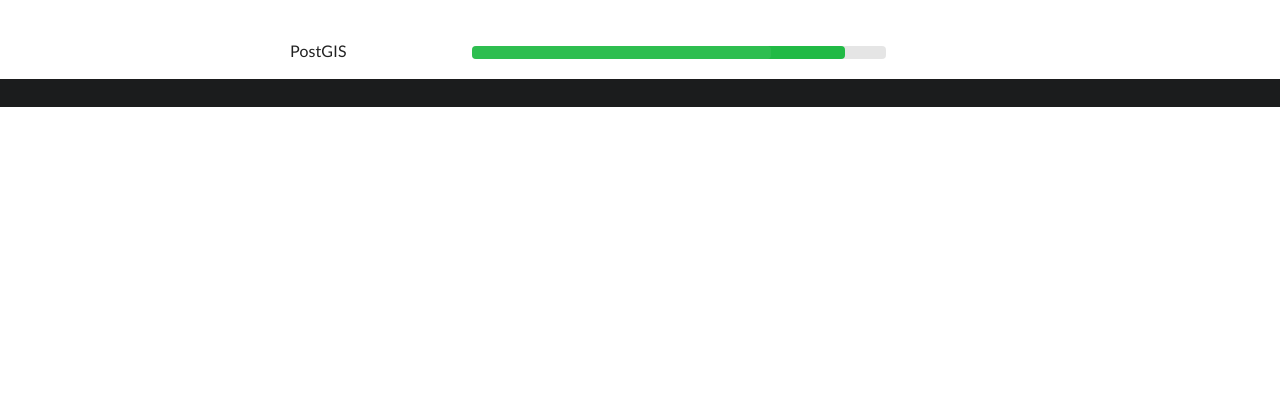
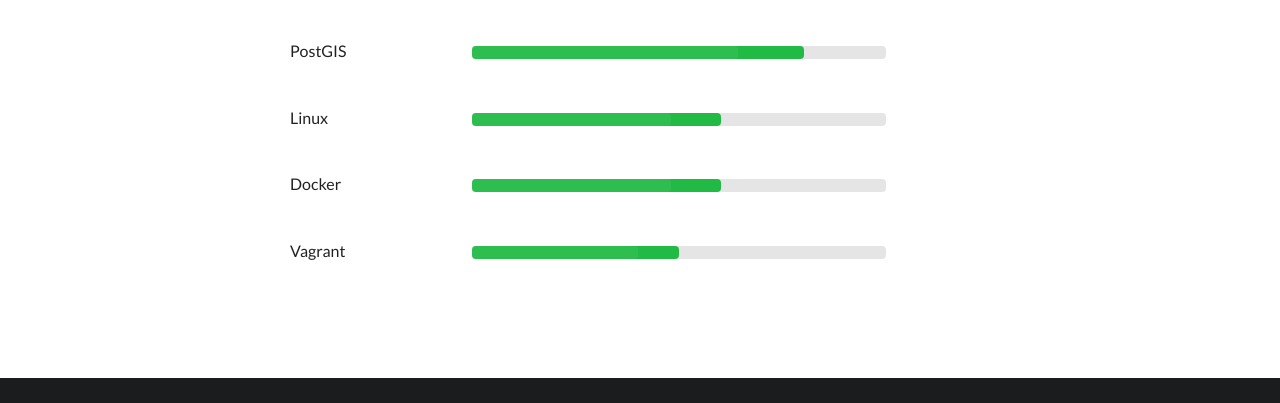
Before and after one commit to IvanBodnar/ivanbodnar.github.io, a website: page index.html in a window 1280 px wide. Shown: the part 2581-2984 px from the top of the page. Before the commit the page ends 2688 px from the top, so only its background shows below. Drawn offline with Linux system fonts and the light colour scheme.

Commit message:
Actualizados porcentajes de progress

```diff
--- a/css/main.css
+++ b/css/main.css
@@ -18,3 +18,7 @@
 i.terminal.small.icon {
     margin-top: 5px;
 }
+
+.ui.footer.segment {
+    margin-top: 100px;
+}
--- a/index.html
+++ b/index.html
@@ -263,14 +263,14 @@
 
         <h3>Tecnologías que Manejo</h3>
         <br>
-        <div class="ui two column grid">
+        <div id="tech-grid" class="ui two column grid">
 
             <!--Tecnología Item-->
             <div class="four wide column">
                 <p>JavaScript (ES6)</p>
             </div>
             <div class="twelve wide column">
-                <div class="ui green small progress" data-percent="90">
+                <div class="ui green small progress" data-percent="55">
                     <div class="bar"></div>
                 </div>
             </div>
@@ -280,7 +280,7 @@
                 <p>Python</p>
             </div>
             <div class="twelve wide column">
-                <div class="ui green small progress" data-percent="90">
+                <div class="ui green small progress" data-percent="60">
                     <div class="bar"></div>
                 </div>
             </div>
@@ -290,7 +290,7 @@
                 <p>Angular 6</p>
             </div>
             <div class="twelve wide column">
-                <div class="ui green small progress" data-percent="90">
+                <div class="ui green small progress" data-percent="60">
                     <div class="bar"></div>
                 </div>
             </div>
@@ -300,7 +300,7 @@
                 <p>TypeScript</p>
             </div>
             <div class="twelve wide column">
-                <div class="ui green small progress" data-percent="90">
+                <div class="ui green small progress" data-percent="60">
                     <div class="bar"></div>
                 </div>
             </div>
@@ -310,7 +310,7 @@
                 <p>Django</p>
             </div>
             <div class="twelve wide column">
-                <div class="ui green small progress" data-percent="90">
+                <div class="ui green small progress" data-percent="50">
                     <div class="bar"></div>
                 </div>
             </div>
@@ -330,7 +330,7 @@
                 <p>Postgres</p>
             </div>
             <div class="twelve wide column">
-                <div class="ui green small progress" data-percent="90">
+                <div class="ui green small progress" data-percent="80">
                     <div class="bar"></div>
                 </div>
             </div>
@@ -340,7 +340,7 @@
                 <p>Plpgsql</p>
             </div>
             <div class="twelve wide column">
-                <div class="ui green small progress" data-percent="90">
+                <div class="ui green small progress" data-percent="95">
                     <div class="bar"></div>
                 </div>
             </div>
@@ -350,7 +350,37 @@
                 <p>PostGIS</p>
             </div>
             <div class="twelve wide column">
-                <div class="ui green small progress" data-percent="90">
+                <div class="ui green small progress" data-percent="80">
+                    <div class="bar"></div>
+                </div>
+            </div>
+
+            <!--Tecnología Item-->
+            <div class="four wide column">
+                <p>Linux</p>
+            </div>
+            <div class="twelve wide column">
+                <div class="ui green small progress" data-percent="60">
+                    <div class="bar"></div>
+                </div>
+            </div>
+
+            <!--Tecnología Item-->
+            <div class="four wide column">
+                <p>Docker</p>
+            </div>
+            <div class="twelve wide column">
+                <div class="ui green small progress" data-percent="60">
+                    <div class="bar"></div>
+                </div>
+            </div>
+
+            <!--Tecnología Item-->
+            <div class="four wide column">
+                <p>Vagrant</p>
+            </div>
+            <div class="twelve wide column">
+                <div class="ui green small progress" data-percent="50">
                     <div class="bar"></div>
                 </div>
             </div>
```
